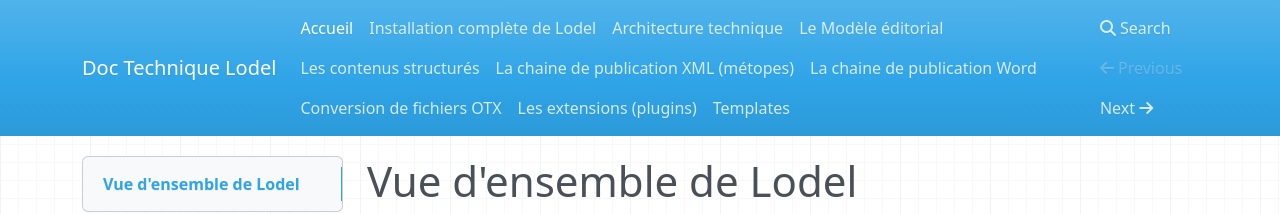
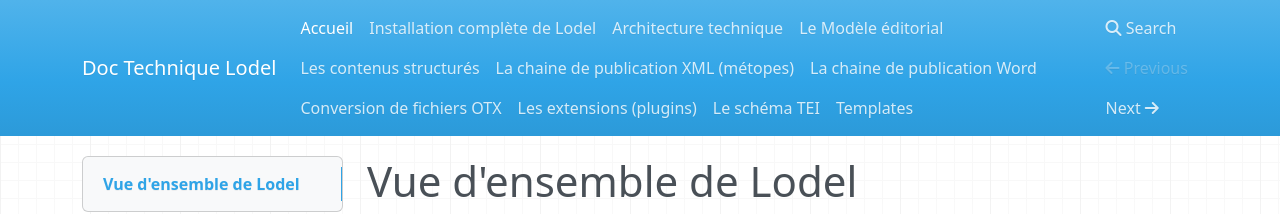
Before and after one commit to ValentinGeorgesDubost/Doc-Lodel, an MkDocs documentation site: the page built from docs/index.md, in a window 1280 px wide. Shown: the top 214 px of the page. Built offline with MkDocs 1.6.1, drawn with Linux system fonts in a browser that asks for light colours; nearby versions of some CDN libraries; old or Windows-style settings are respelled for this version of MkDocs.

Commit message:
Update mkdocs.yml

```diff
--- a/mkdocs.yml
+++ b/mkdocs.yml
@@ -10,4 +10,5 @@ pages:
 - La chaine de publication Word: 'Modèle de document pour Microsoft Word.md'
 - Conversion de fichiers OTX: 'OTX.md'
 - Les extensions (plugins): 'Plugins.md'
+- Le schéma TEI: 'Schéma du TEI.md'
 - Templates: 'Lodelscript.md'
```
